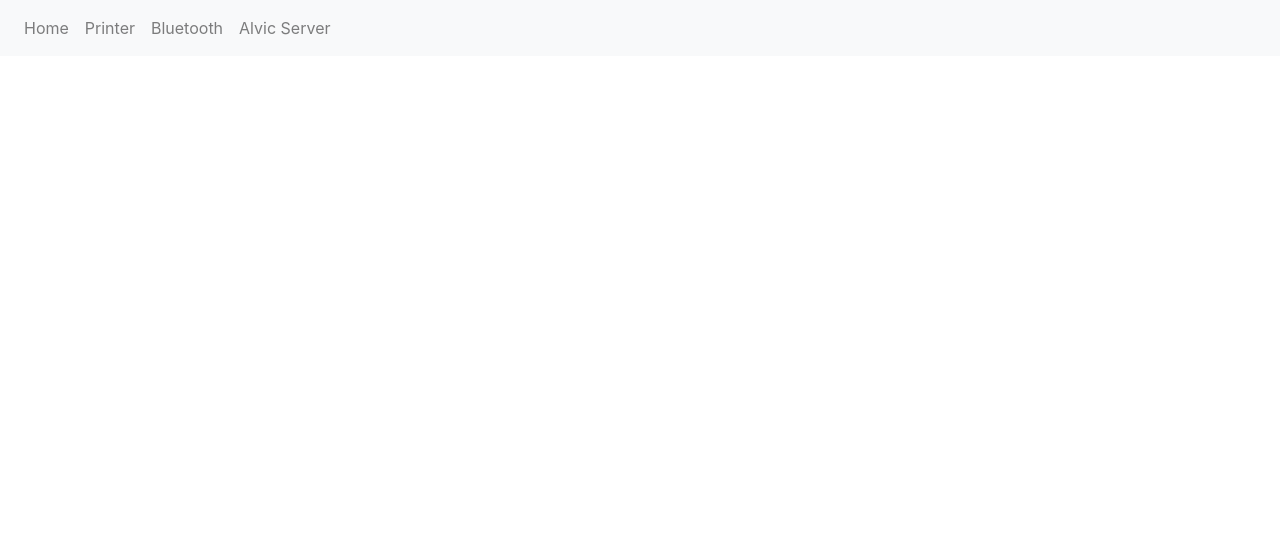
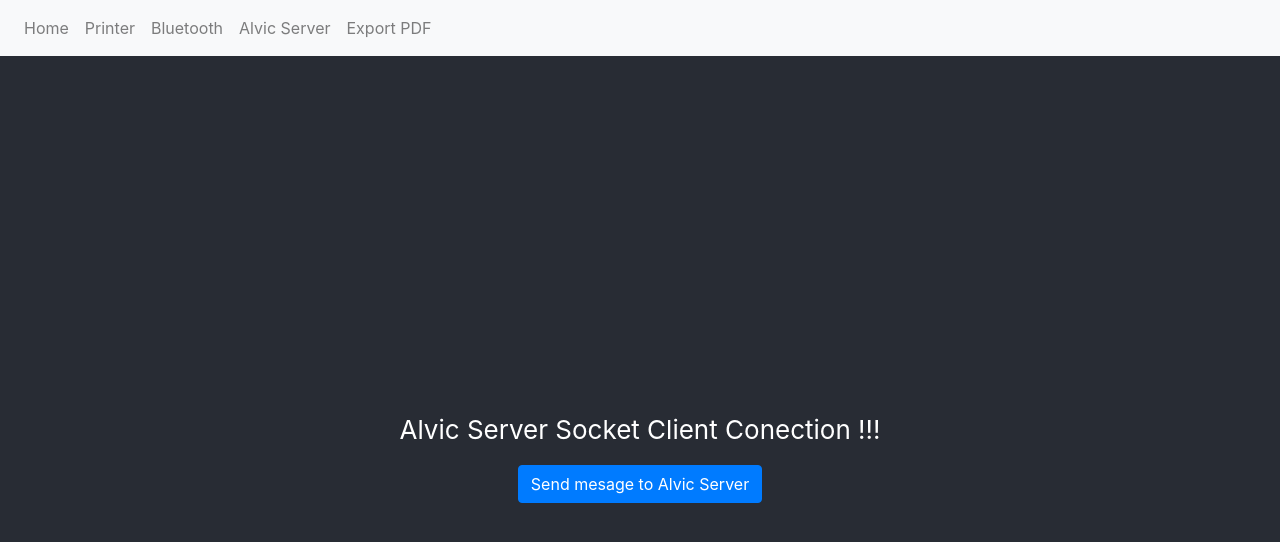
Before and after one commit to ahgomezalvic/react-electron, a React (Create React App) app: page /AlvicSrvConection in a window 1280 px wide. Shown: the top 542 px of the page. Built offline with nearby package versions, Linux system fonts and the light colour scheme.

Commit message:
Implement navigation views

```diff
--- /dev/null
+++ b/src/components/AlvicSrvConection/socketTCP.js
@@ -0,0 +1,35 @@
+import React, { useRef } from 'react';
+import { render } from "react-dom";
+import isElectron from 'is-electron';
+import * as socketManger from './socketManager';
+
+class ComponentAlvicServer extends React.Component {
+    render() {
+      return (
+        <p>Alvic Server Socket Client Conection !!!</p>
+      );
+    }
+};
+
+const TCPSocketClient = () => {
+  socketManger.InitMsgReceived();
+  const componentRef = useRef();
+  const handleMsgServer = () => {
+    if (isElectron()) {
+      window.ipcRenderer.send('send-msg-socket', 'IDMSG_SCP_ESTAT');
+    }
+  };
+  return (
+    <div className="App">
+      <div className="App-header" >
+        <ComponentAlvicServer ref={componentRef} />
+        <div id='msg-path'></div>
+        <button id="send-msg" className="btn btn-primary" onClick={handleMsgServer}>Send mesage to Alvic Server</button>
+      </div>
+    </div>
+  );
+};
+
+render(<TCPSocketClient />, document.querySelector("#root"));
+
+export default TCPSocketClient;
--- a/src/components/Root.js
+++ b/src/components/Root.js
@@ -2,6 +2,8 @@ import React, { Component } from 'react';
 import { BrowserRouter as Router, Switch, Route, Link } from 'react-router-dom';
 import Home from './home/home';
 import Print from './printer/printer';
+import SocketTCP from './AlvicSrvConection/socketTCP';
+import ExportToPDF from './exporter/toPDFFile';
 
 class App extends Component {
   render() {
@@ -13,12 +15,15 @@ class App extends Component {
             <li><Link to={'/'} className="nav-link"> Home </Link></li>
             <li><Link to={'/printer'} className="nav-link"> Printer </Link></li>
             <li><Link to={'/bluetooth'} className="nav-link"> Bluetooth </Link></li>
-            <li><Link to={'/alvicsvr'} className="nav-link"> Alvic Server </Link></li>
+            <li><Link to={'/AlvicSrvConection'} className="nav-link"> Alvic Server </Link></li>
+            <li><Link to={'/exporter'} className="nav-link"> Export PDF </Link></li>
           </ul>
           </nav>
           <Switch>
               <Route exact path='/' component={Home} />
               <Route exact path='/printer' component={Print} />
+              <Route exact path='/exporter' component={ExportToPDF} />
+              <Route exact path='/AlvicSrvConection' component={SocketTCP} />
           </Switch>
         </div>
       </Router>
--- /dev/null
+++ b/src/components/exporter/toPDFFile.js
@@ -0,0 +1,35 @@
+import React, { useRef } from "react";
+import { render } from "react-dom";
+import isElectron from 'is-electron';
+import * as PDFManger from './exportToPDF';
+
+class ComponentToExport extends React.Component {
+    render() {
+      return (
+        <p>Document to Export PDF File !!!</p>
+      );
+    }
+  }
+
+const ExportDocument = () => {
+  PDFManger.InitExportView();
+  const componentRef = useRef();
+  const handlePrint = () => {
+    if (isElectron()) {
+      window.ipcRenderer.send('print-to-pdf');
+    }
+  };
+  return (
+    <div className="App">
+      <div className="App-header">
+        <ComponentToExport ref={componentRef} />
+        <p id='pdf-path'></p>
+        <button id="print-pdf" className="btn btn-primary" onClick={handlePrint}>Export to PDF</button>
+      </div>
+    </div>
+  );
+};
+
+render(<ExportDocument />, document.querySelector("#root"));
+
+export default ExportDocument;
--- a/src/components/home/home.js
+++ b/src/components/home/home.js
@@ -3,9 +3,11 @@ import React, { Component } from 'react';
 class Home extends Component {
   render() {
     return (
-        <div>
-          <h2>Home</h2>
-        </div>
+      <header className="App-header">
+        <p>
+          Hello World Alvic !!!
+        </p>
+      </header>
     );
   }
 }
--- a/src/components/printer/printer.js
+++ b/src/components/printer/printer.js
@@ -14,7 +14,6 @@ class ComponentToPrint extends React.Component {
           test print 2.
         </div>
       </div>
-
     );
   }
 }
```
Also changed, not shown: src/index.js (+2 -47 lines), src/components/AlvicSrvConection/socketManager.js (renamed from src/modules/socketManager.js), src/components/exporter/exportToPDF.js (renamed from src/modules/exportToPDF.js).
